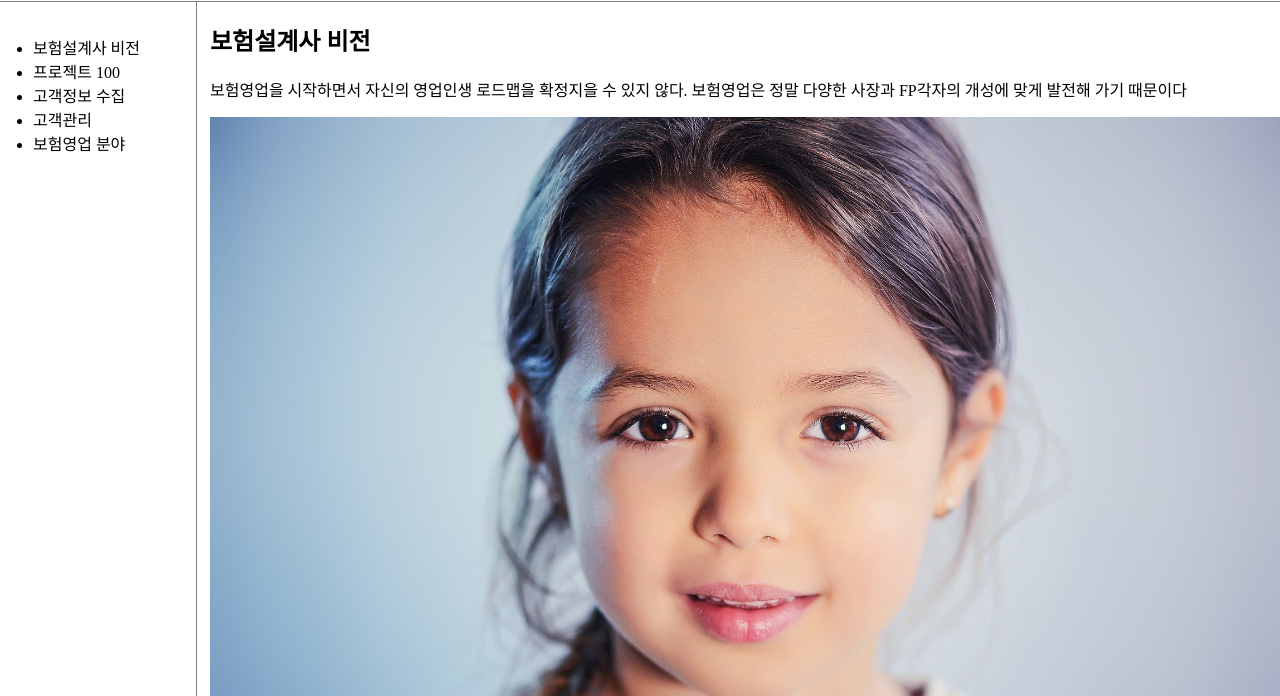
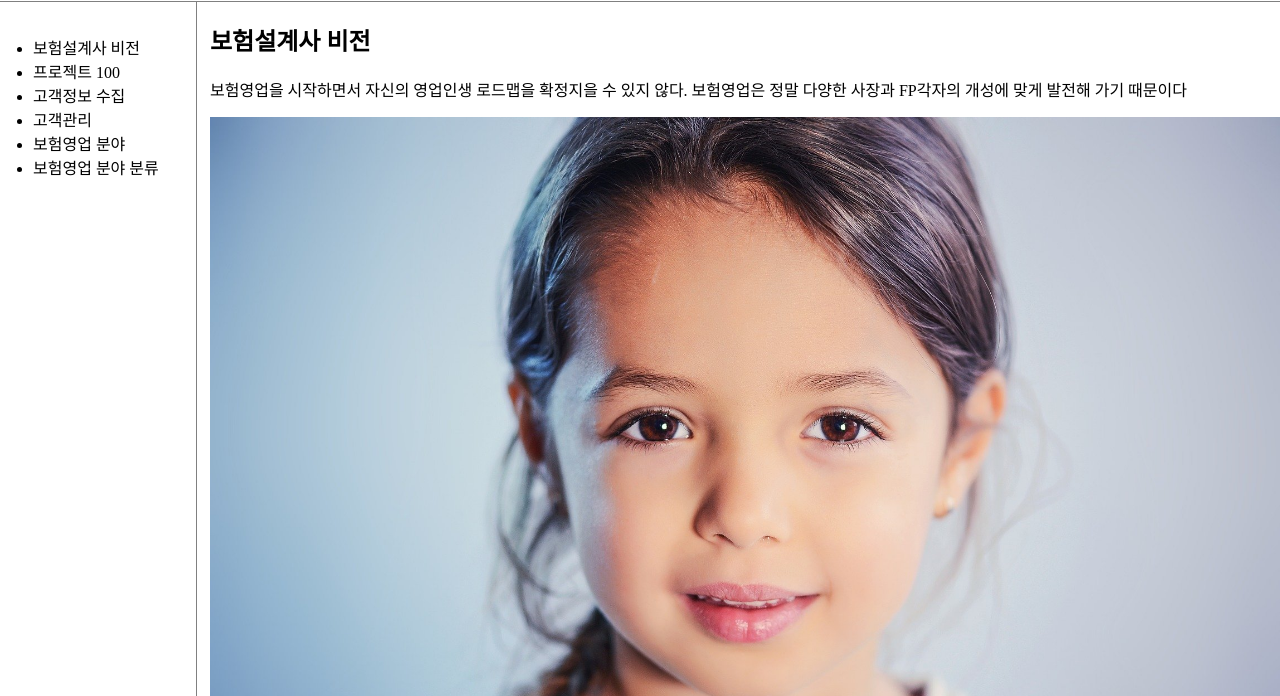
Before and after one commit to ezims/FP-Portal-Project, a plain HTML site: page 1.html in a window 1280 px wide. Shown: the part 104-800 px from the top of the page. Drawn offline with Linux system fonts and the light colour scheme; a script that the page names is missing.

Commit message:
Update 1.html
이런 정보를 관리하다

```diff
--- a/1.html
+++ b/1.html
@@ -17,6 +17,7 @@
             <li><a href="3.html">고객정보 수집</a></li>
             <li><a href="4.html">고객관리</a></li>
             <li><a href="5.html">보험영업 분야</a></li>
+            <li><a href="5.html">보험영업 분야 분류</a></li>
         </ul>
 
         <div id= "article">
```
